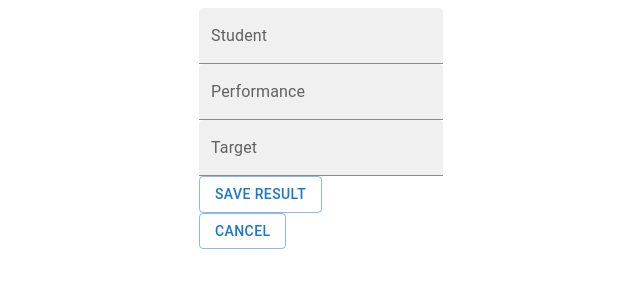
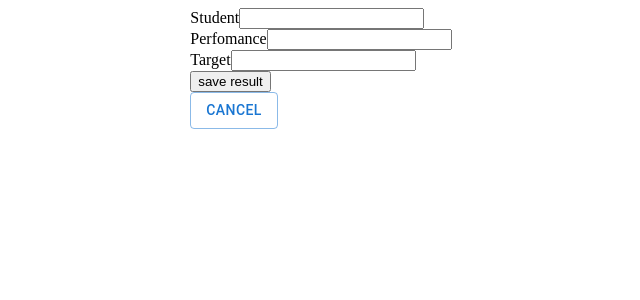
Before and after one commit to Muthiira/PhaseII-project, a React (Create React App) app: page / in a window 1280 px wide. Both pictures are taken after a click on the button "ADDPERFORMANCE". Shown: the top 300 px of the page, without its empty margins (319-959 px from the left). Built offline with nearby package versions, Linux system fonts and the light colour scheme; data requests are answered from the project's data file.

Commit message:
testing saving button

```diff
--- a/db.json
+++ b/db.json
@@ -41,6 +41,12 @@
       "Performance": "90",
       "Target": "95",
       "id": 10
+    },
+    {
+      "Student": "Mike",
+      "Performance": "85",
+      "Target": "90",
+      "id": 11
     }
   ]
 }
--- a/src/component/AddPerformance.js
+++ b/src/component/AddPerformance.js
@@ -44,41 +44,41 @@ export default function AddPerformance({ onSaved, defaultData }) {
 			});
 		}
 	}
-	return <form  onSubmit={addResult}>
-		<div>
-			<TextField id="filled-basic" label="Student" variant="filled" type="text" name="Student" value={formData.Student} onChange={handleChange} />
-			</div>
-			<div>
-			<TextField id="filled-basic" label="Performance" variant="filled" type="text" name="Performance" value={formData.Performance} onChange={handleChange} />
-			</div>
-			<div>
-			<TextField id="filled-basic" label="Target" variant="filled" type="text" name="Target" value={formData.Target}  onChange={handleChange}/>
-			</div>
-			<div>
-			<Button variant="outlined" disabled={saving}>{saving ? 'saving...' : 'save result'}</Button>
+	// return <form  onSubmit={addResult}>
+	// 	<div>
+	// 		<TextField id="filled-basic" label="Student" variant="filled" type="text" name="Student" value={formData.Student} onChange={handleChange} />
+	// 		</div>
+	// 		<div>
+	// 		<TextField id="filled-basic" label="Performance" variant="filled" type="text" name="Performance" value={formData.Performance} onChange={handleChange} />
+	// 		</div>
+	// 		<div>
+	// 		<TextField id="filled-basic" label="Target" variant="filled" type="text" name="Target" value={formData.Target}  onChange={handleChange}/>
+	// 		</div>
+	// 		<div>
+	// 		<Button variant="outlined" disabled={saving}>{saving ? 'saving...' : 'save result'}</Button>
 
-		</div>
-		</form>
+	// 	</div>
+	// 	</form>
 
 
 
 
-	// return <form onSubmit={addResult}>
-	// 	<div>
-	// 		<label>Student</label>
-	// 		<input type="text" name="Student" value={formData.Student}  onChange={handleChange}/>
+	return <form onSubmit={addResult}>
+		<div>
+			<label>Student</label>
+			<input type="text" name="Student" value={formData.Student}  onChange={handleChange}/>
 
-	// 	</div>
-	// 	<div>
-	// 		<label>Perfomance</label>
-	// 		<input type="text" name="Performance" value={formData.Performance}  onChange={handleChange}/>
-	// 	</div>
-	// 	<div>
-	// 		<label>Target</label>
-	// 		<input type="text" name="Target" value={formData.Target}  onChange={handleChange}/>
-	// 	</div>
-	// 	<div>
-	// 		<button disabled={saving}>{saving ? 'saving...' : 'save result'}</button>
-	// 	</div>
-	// </form>
+		</div>
+		<div>
+			<label>Perfomance</label>
+			<input type="text" name="Performance" value={formData.Performance}  onChange={handleChange}/>
+		</div>
+		<div>
+			<label>Target</label>
+			<input type="text" name="Target" value={formData.Target}  onChange={handleChange}/>
+		</div>
+		<div>
+			<button disabled={saving}>{saving ? 'saving...' : 'save result'}</button>
+		</div>
+	</form>
 }
```
